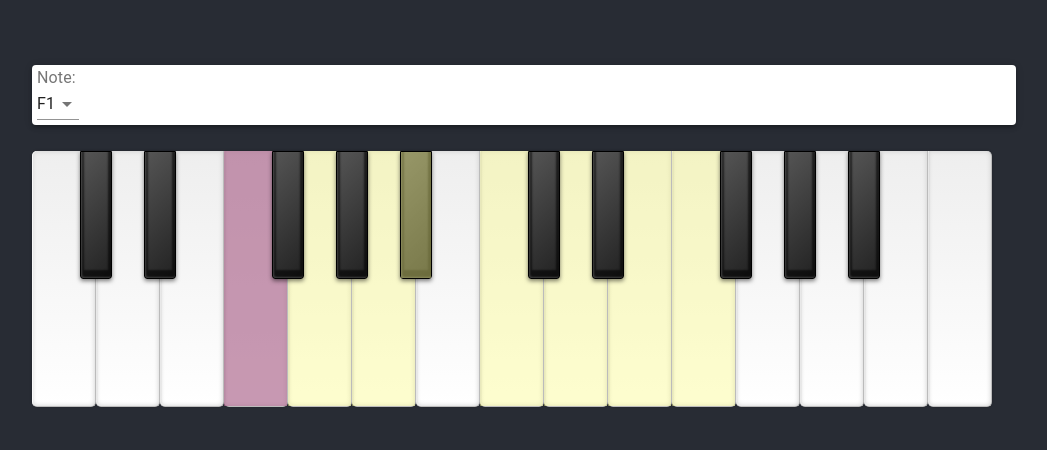
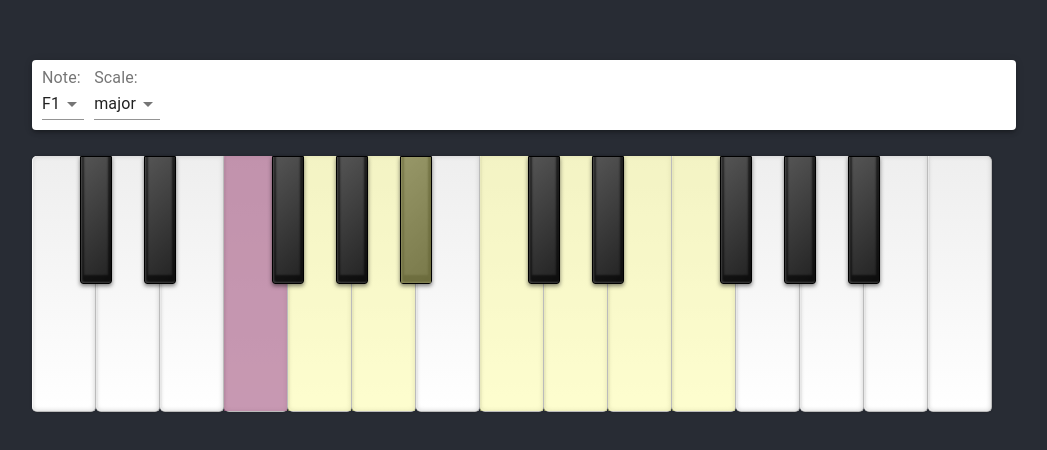
Before and after one commit to ryanosaur/learn-piano, a React (Create React App) app: page / in a window 1280 px wide. Shown: the part 164-614 px from the top of the page, without its empty margins (116-1163 px from the left). Built offline with nearby package versions, Linux system fonts and the light colour scheme.

Commit message:
adds the ability to select scales from drop down

```diff
--- a/src/App.css
+++ b/src/App.css
@@ -135,5 +135,10 @@ ul li:last-child {
 }
 
 .filters {
-  padding: 5px;
+  padding: 10px;
+  display: flex;
 }
+
+.filters .filter {
+  margin-right: 10px;
+}
--- a/src/piano/index.js
+++ b/src/piano/index.js
@@ -8,6 +8,7 @@ import { onMIDISuccess, onMIDIFailure } from "./midi";
 import {
   KEY_MAP,
   NOTES,
+  SCALES,
   WAVEFORM,
   AudioHandler,
   generateScaleForNote,
@@ -15,7 +16,7 @@ import {
 
 function Piano() {
   const [selectedNote, setSelectedNote] = useState("F1");
-  const [selectedScale] = useState("major");
+  const [selectedScale, setSelectedScale] = useState("major");
   const [lessonState, setLessonState] = useState({
     note: selectedNote,
     scale: selectedScale,
@@ -55,9 +56,20 @@ function Piano() {
       scaleValues: generateScaleForNote(note, selectedScale),
     });
   };
+
+  const handleScaleSelection = (event) => {
+    const scale = event.target.value;
+    setSelectedScale(scale);
+    setLessonState({
+      ...lessonState,
+      scale: scale,
+      scaleValues: generateScaleForNote(selectedNote, scale),
+    });
+  };
   return (
     <div>
       <Paper elevation={3} className="filters">
+        <div className="filter note-filter">
           <InputLabel id="note-select-label">Note:</InputLabel>
           <Select
             labelId="note-select-label"
@@ -72,6 +84,24 @@ function Piano() {
               </MenuItem>
             ))}
           </Select>
+        </div>
+
+        <div className="filter scale-filter">
+          <InputLabel id="scale-select-label">Scale:</InputLabel>
+          <Select
+            labelId="scale-select-label"
+            id="scale-select"
+            value={selectedScale}
+            onChange={handleScaleSelection}
+            autoWidth
+          >
+            {SCALES.map((scale) => (
+              <MenuItem key={scale} id={scale} value={scale}>
+                {scale}
+              </MenuItem>
+            ))}
+          </Select>
+        </div>
       </Paper>
       <div className="piano">
         <ul className="set">
@@ -266,6 +296,7 @@ function PianoKey({ keyType, note, midiInput, onNotePress, lessonState }) {
   audioHandler.setWaveform(WAVEFORM.TRIANGLE);
   if (isActive) {
     audioHandler.playSound(frequency, intensity);
+    // IMPROVE: onNotePress should happen on midi event, not during render
     nextNote !== keyValue || onNotePress(keyValue);
   } else {
     audioHandler.stopSound();
--- a/src/piano/utils.js
+++ b/src/piano/utils.js
@@ -75,7 +75,7 @@ const NOTES = Object.keys(KEY_MAP);
 const SCALE_MAP = {
   major: [2, 2, 1, 2, 2, 2, 1],
   minor: [2, 1, 2, 2, 1, 2, 2],
-  chormatic: [1, 1, 1, 1, 1, 1, 1, 1, 1, 1, 1],
+  chormatic: [1, 1, 1, 1, 1, 1, 1, 1, 1, 1, 1, 1],
   pentatonic: [3, 2, 3, 2],
 };
 
```
Lines whose indentation alone changed are shown as unchanged.
